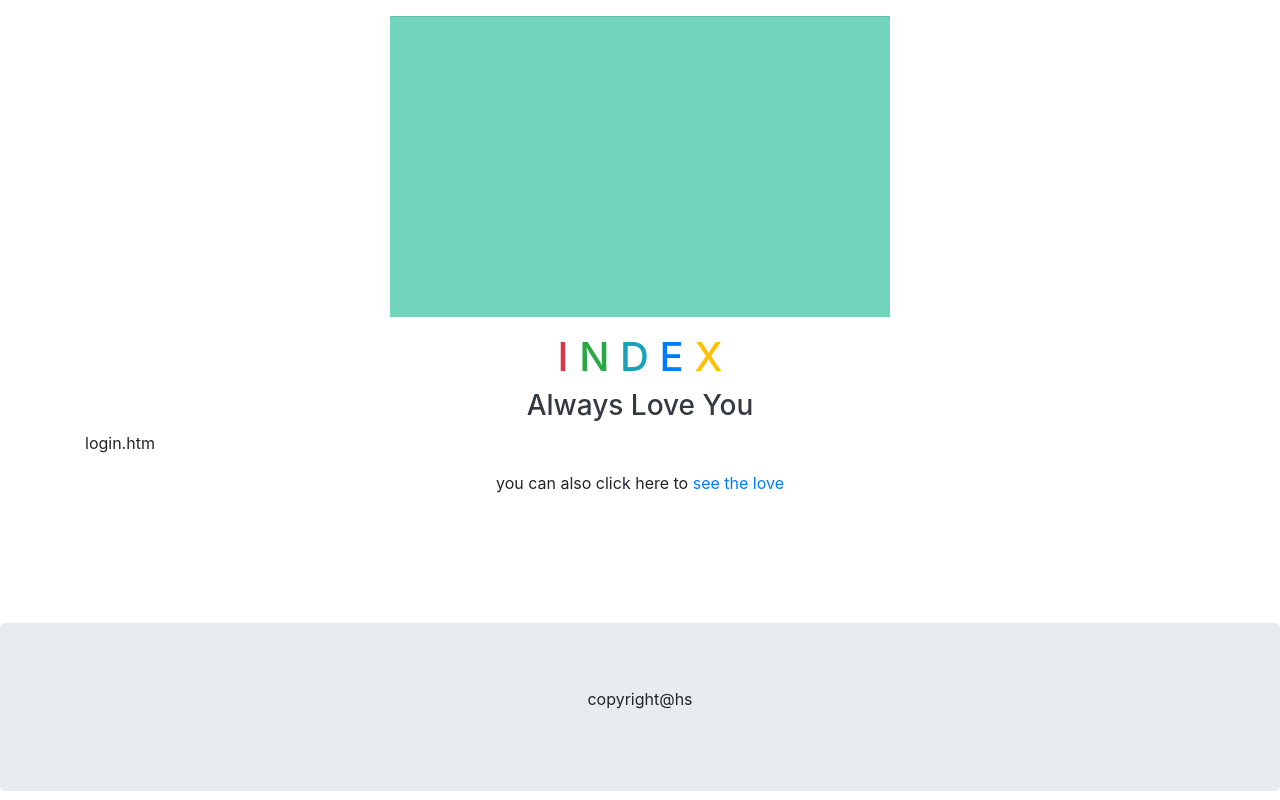
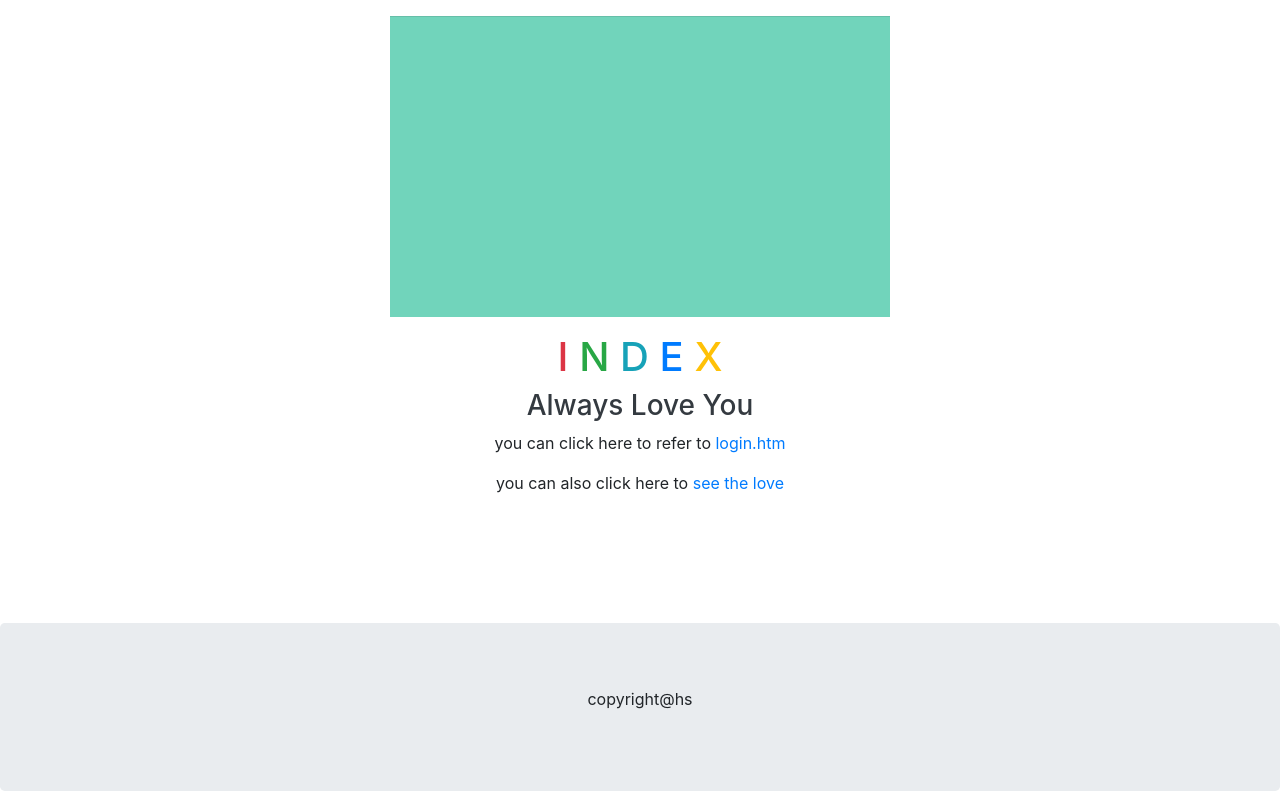
Before and after one commit to star-hs/homepage, a plain HTML site: page index.html in a window 1280 px wide. Drawn offline with nearby package versions, Linux system fonts and the light colour scheme.

Commit message:
Update index.html

```diff
--- a/index.html
+++ b/index.html
@@ -18,7 +18,7 @@
                 <span class="text-warning">X</span>
             </h1>
             <h3 class="text-center text-dark">Always Love You</h3>
-            <p class="text-center> you can click here to refer to <a href="login.html">login.htm</a></p>
+            <p class="text-center"> you can click here to refer to <a href="login.html">login.htm</a></p>
 
                  <p class="text-center"> you can also click here to <a href="love.html">see the love</a></p>
         </div>
```
